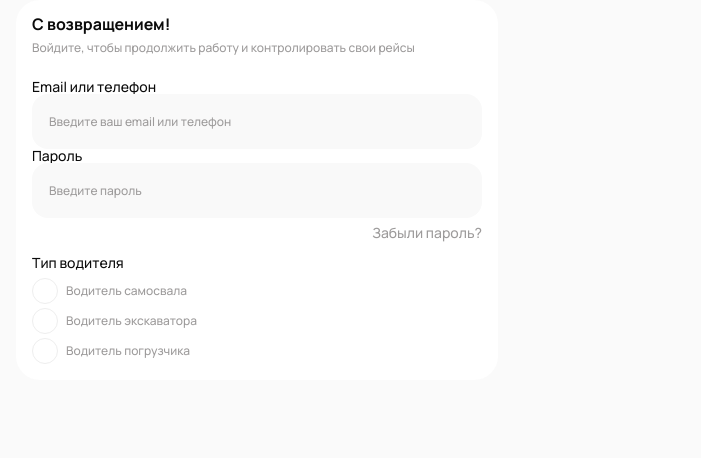
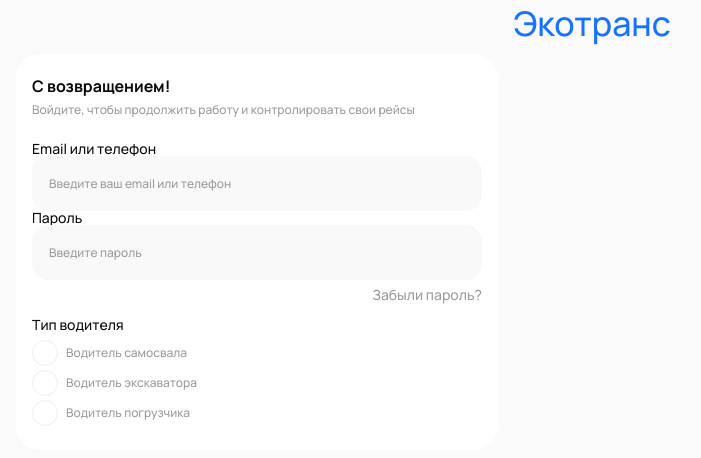
Before and after one commit to alishangit/ecology-trans, a Next.js app: page /auth/login in a window 1280 px wide. Shown: the top 458 px of the page, without its empty margins (48-749 px from the left). Built offline with nearby package versions, Linux system fonts and the light colour scheme.

Commit message:
content container add type

```diff
--- /dev/null
+++ b/src/app/components/auth/AuthLogo/AuthLogo.module.css
@@ -0,0 +1,13 @@
+.authLogo {
+  align-items: center;
+  text-align: center;
+
+  padding: 16px 0 24px;
+}
+
+.authLogoTitle {
+  font-size: 34px;
+  font-weight: var(--font-weight-medium);
+  line-height: var(--font-size-14);
+  color: var(--cta-color);
+}
--- /dev/null
+++ b/src/app/components/auth/AuthLogo/AuthLogo.tsx
@@ -0,0 +1,12 @@
+import React from "react";
+import classes from "./AuthLogo.module.css";
+
+const AuthLogo = () => {
+    return (
+      <div className={classes.authLogo}>
+        <h1 className={classes.authLogoTitle}>Экотранс</h1>
+      </div>
+    );
+};
+
+export default AuthLogo;
--- a/src/app/components/auth/LoginForm/LoginForm.module.css
+++ b/src/app/components/auth/LoginForm/LoginForm.module.css
@@ -9,7 +9,6 @@
   justify-content: flex-end;
 
   margin-top: 8px;
-
   font-size: var(--font-size-14);
   font-weight: var(--font-weight-medium);
   line-height: var(--font-height-14);
--- a/src/app/components/auth/LoginForm/LoginForm.tsx
+++ b/src/app/components/auth/LoginForm/LoginForm.tsx
@@ -8,6 +8,7 @@ import classes from "./LoginForm.module.css";
 import DriverTypeBtn from "../../buttons/DriverTypeBtn/DriverTypeBtn";
 import Container from "../../containers/Container";
 import AuthFormHeader from "../AuthFormHeader/AuthFormHeader";
+import AuthLogo from "../AuthLogo/AuthLogo";
 
 const LoginForm = () => {
   const [selectedType, setSelectedType] = useState<string | null>(null);
@@ -18,7 +19,8 @@ const LoginForm = () => {
   return (
     <div>
       <Container>
-        <ContentContainer>
+        <AuthLogo />
+        <ContentContainer padding="large">
           <AuthFormHeader
             title="С возвращением!"
             text="Войдите, чтобы продолжить работу и контролировать свои рейсы"
@@ -30,6 +32,7 @@ const LoginForm = () => {
             />
             <Input labelTitle="Пароль" />
           </form>
+
           <Link href="#" className={classes.forgotPassword}>
             Забыли пароль?
           </Link>
--- a/src/app/components/containers/ContentContainer/ContentContainer.module.css
+++ b/src/app/components/containers/ContentContainer/ContentContainer.module.css
@@ -8,5 +8,16 @@
   width: auto;
   border-radius: 24px;
   background-color: var(--color-white);
+}
+
+.padding-small {
   padding: 16px;
 }
+
+.padding-medium {
+  padding: 16px;
+}
+
+.padding-large {
+  padding: 24px 16px;
+}
--- a/src/app/components/containers/ContentContainer/ContentContainer.tsx
+++ b/src/app/components/containers/ContentContainer/ContentContainer.tsx
@@ -1,12 +1,24 @@
 import React, { ReactNode } from "react";
 import classes from "./ContentContainer.module.css";
 
+type PaddingSize = "small" | "medium" | "large";
+
 interface IContentContainer {
   children?: ReactNode;
+  padding?: PaddingSize;
 }
 
-const ContentContainer = ({ children }: IContentContainer) => {
-  return <div className={classes.contentContainer}>{children}</div>;
+const ContentContainer = ({
+  children,
+  padding = "medium",
+}: IContentContainer) => {
+  return (
+    <div
+      className={`${classes.contentContainer} ${classes[`padding-${padding}`]}`}
+    >
+      {children}
+    </div>
+  );
 };
 
 export default ContentContainer;
--- a/src/app/components/input/Input.module.css
+++ b/src/app/components/input/Input.module.css
@@ -2,7 +2,7 @@
   display: flex;
   flex-direction: column;
   gap: 8px;
-  font-size: var(--font-size-14) !important;
+  font-size: var(--font-size-14);
   font-weight: var(--font-weight-medium);
   line-height: var(--font-size-14);
   color: var(--main-text-color);
```
